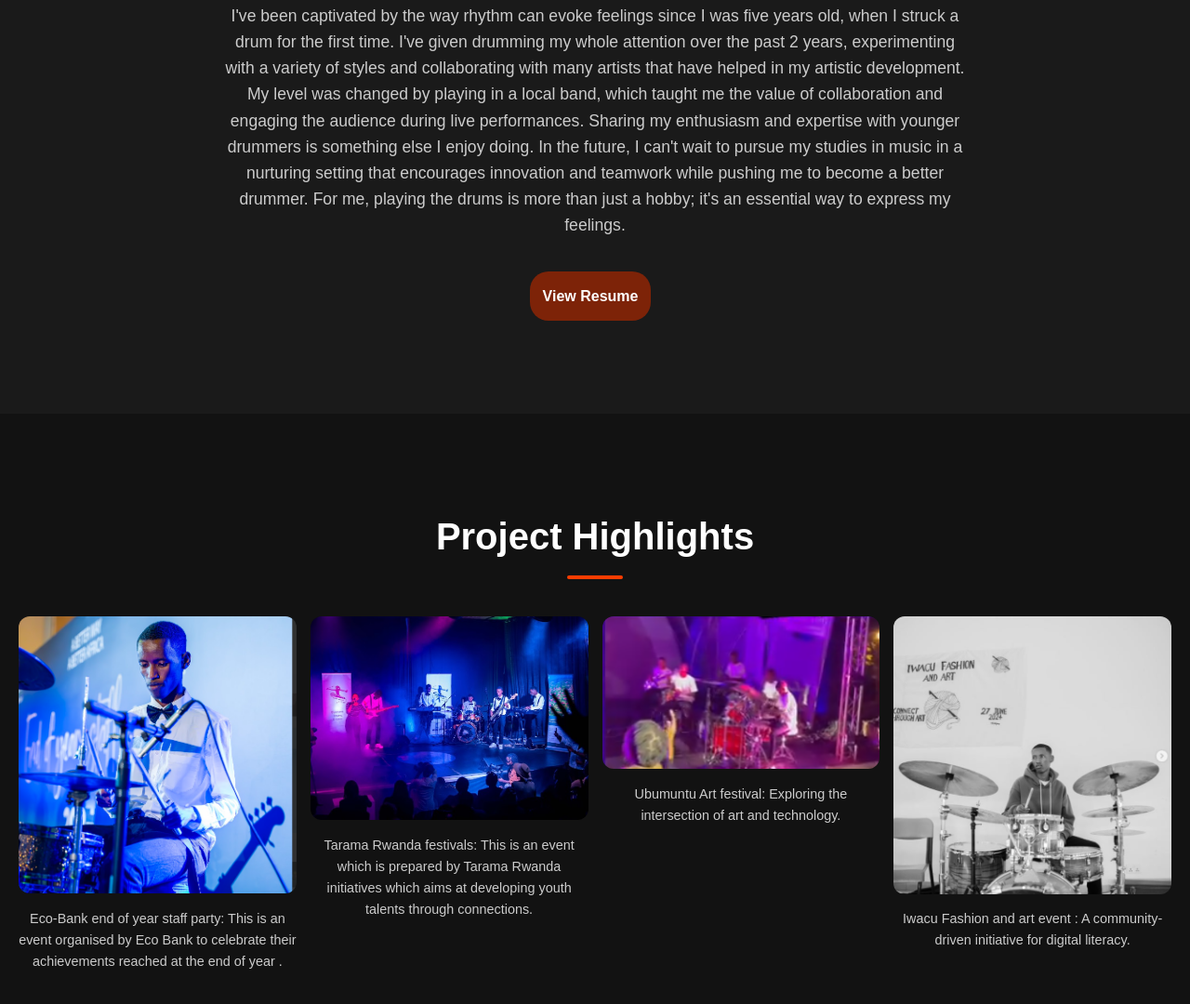
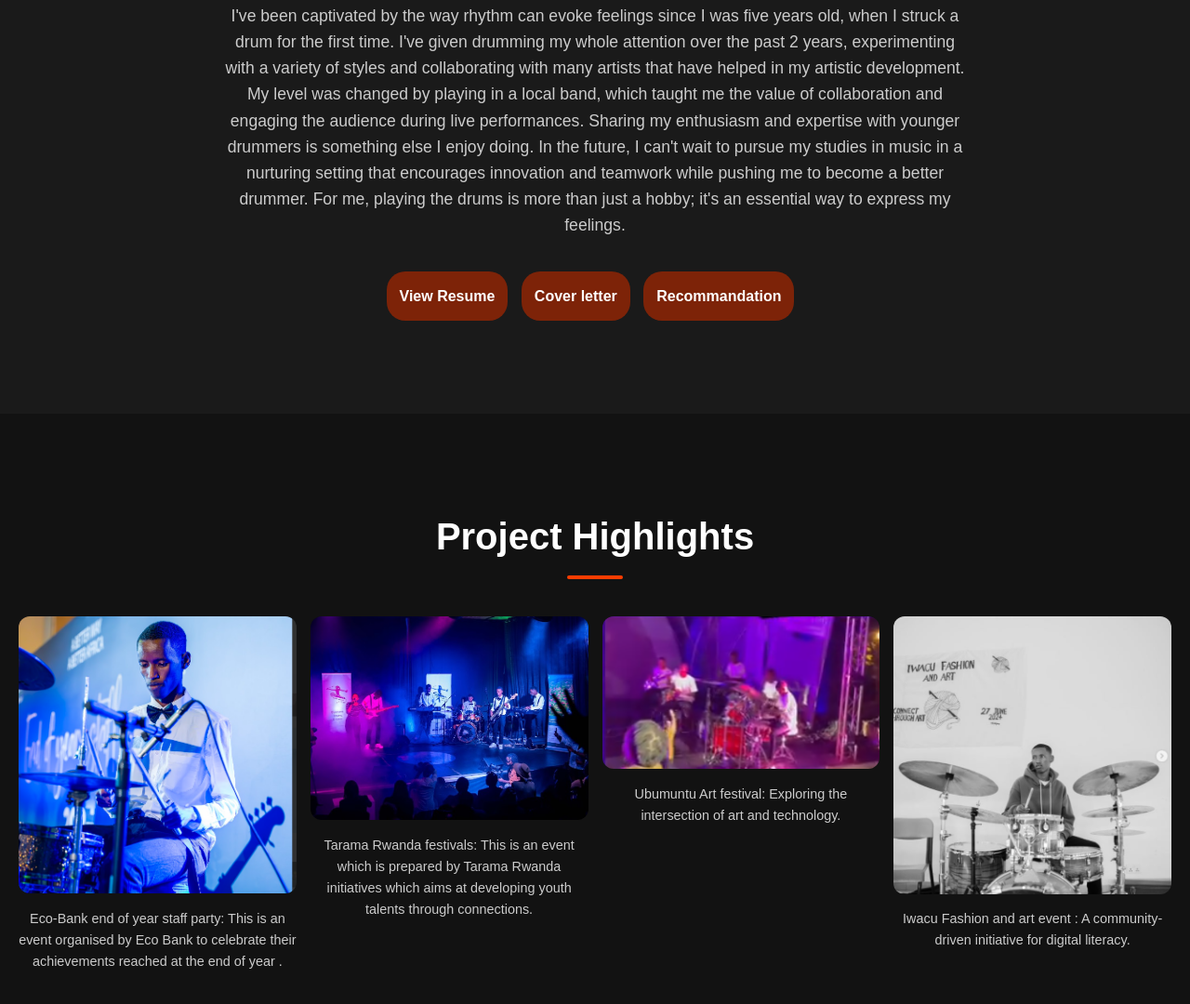
Before and after one commit to nfikirizarizo22/dior, a plain HTML site: page index.html in a window 1280 px wide. Shown: the part 995-2075 px from the top of the page at 93% size. Drawn offline with Linux system fonts and the light colour scheme.

Commit message:
all changes
All things are done now

```diff
--- a/index.html
+++ b/index.html
@@ -93,6 +93,21 @@
                 class="btn btn-download"
                 >View Resume</a
             >
+
+            <a
+                href="https://drive.google.com/file/d/1TtUQX04nOf4cjll6Z6akcJ2SX3VMIBHW/view?usp=sharing"
+                target="_blank"
+                class="btn btn-download"
+                >Cover letter</a
+            >
+
+            <a
+                href="https://drive.google.com/file/d/1P8mT0M2NukQYOtTvS7Qst7zvw5APHQXr/view?usp=sharing"
+                target="_blank"
+                class="btn btn-download"
+                >Recommandation</a
+            >
+
         </section>
 
         <!-- Gallery Section -->
```
